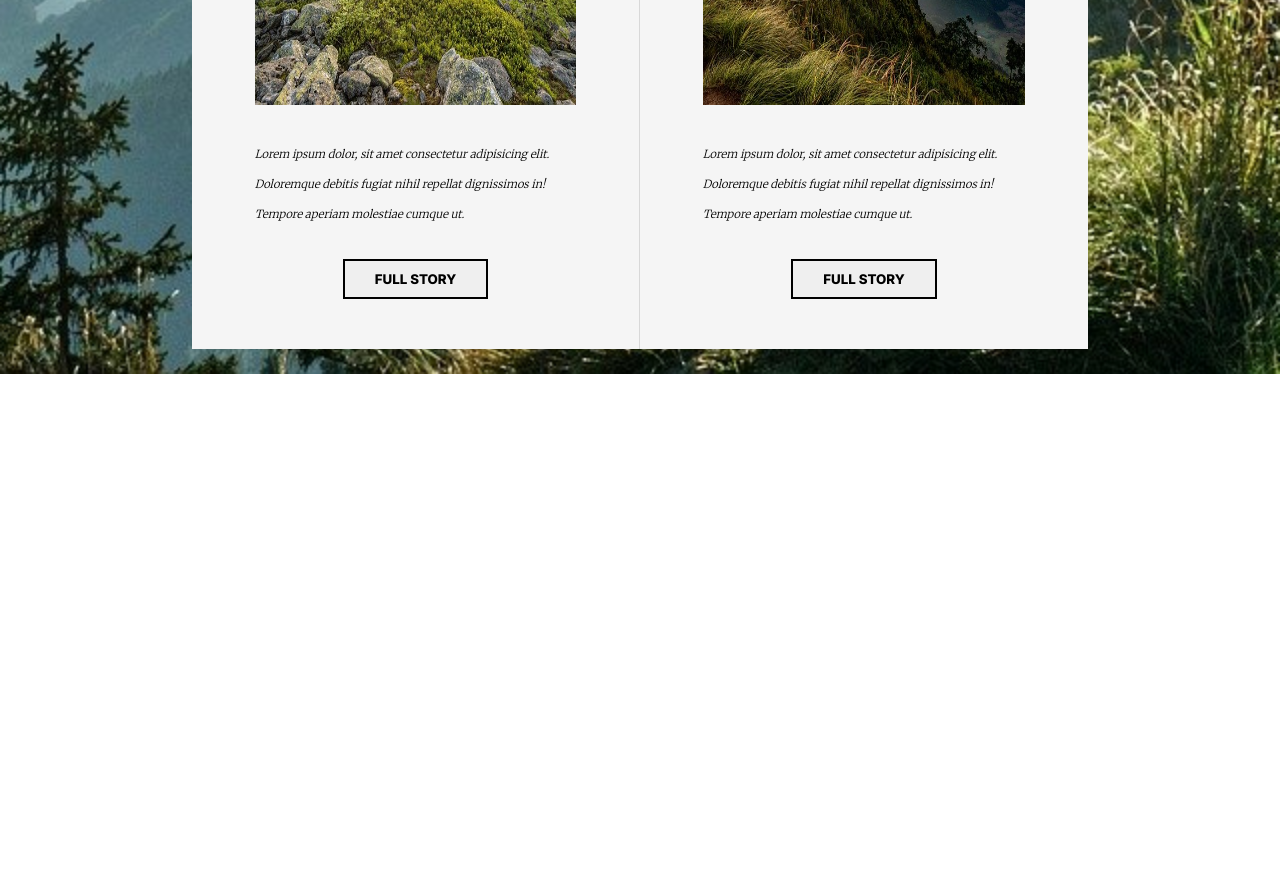
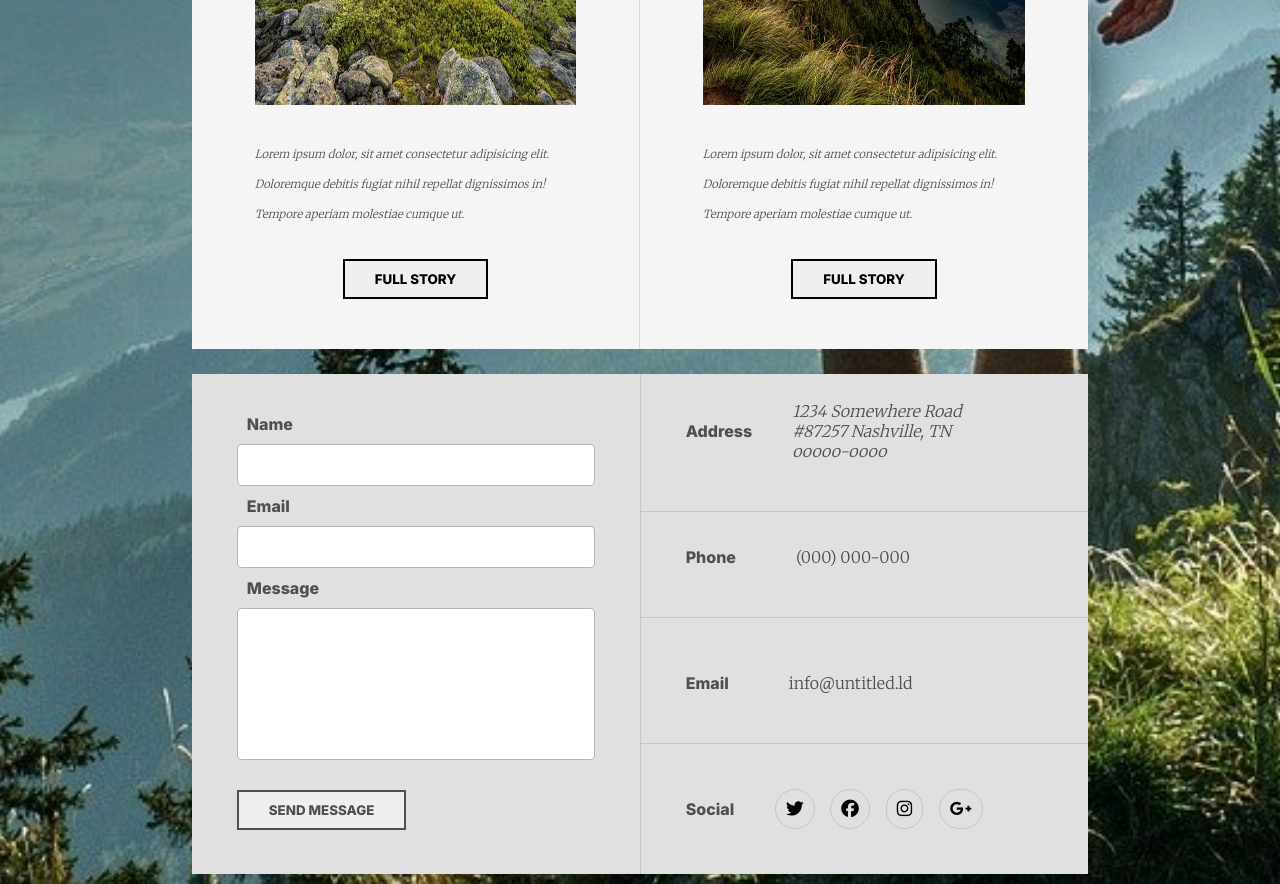
Before and after one commit to SloanGa/TP-La-Montagne, a plain HTML site: page index.html in a window 1280 px wide. Shown: the part 2300-3184 px from the top of the page. Before the commit the page ends 2674 px from the top, so only its background shows below. Drawn offline with Linux system fonts and the light colour scheme.

Commit message:
Version 3

```diff
--- a/index.html
+++ b/index.html
@@ -67,6 +67,51 @@
         </div>
     </div>
 
+    <footer>
+        <div class="form">
+            <form action="">
+                <label for="Name">Name</label>
+                <input type="text">
+                <label for="email">Email</label>
+                <input type="email">
+                <label for="Message">Message</label>
+                <textarea name="" id="ta" cols="30" rows="10"></textarea>
+            </form>
+            <button>Send message</button>
+
+        </div>
+        <div class="contact">
+            <div class="boxborder">
+                <div id="address">
+                    <label for="Addresse">Address</label>
+                    <address>1234 Somewhere Road #87257 Nashville, TN ooooo-oooo</address>
+                </div>
+            </div>
+            <div class="boxborder">
+                <div id="phone">
+                    <label for="phone">Phone</label>
+                    <p>(000) 000-000</p>
+                </div>
+            </div>
+            <div class="boxborder">
+                <div id="email">
+                    <label for="email">Email</label>
+                    <p>info@untitled.ld</p>
+                </div>
+            </div>
+            <div id="social">
+                <label for="Social">Social</label>
+                <div class="logo1">
+                    <i class="fa-brands fa-twitter"></i>
+                    <i class="fa-brands fa-facebook"></i>
+                    <i class="fa-brands fa-instagram"></i>
+                    <i class="fa-brands fa-google-plus-g"></i>
+                </div>
+
+            </div>
+        </div>
+    </footer>
+
 </body>
 
 </html>
--- a/styles/components/_buttons.scss
+++ b/styles/components/_buttons.scss
@@ -2,7 +2,7 @@
   display: flex;
   justify-content: center;
 }
-
+.main {
   button {
     font-family: "Inter", sans-serif;
     text-transform: uppercase;
@@ -18,3 +18,23 @@ button {
       transition: 0.5s;
     }
   }
+}
+
+footer {
+  button {
+    color: rgb(80, 79, 79);
+    font-family: "Inter", sans-serif;
+    text-transform: uppercase;
+    padding: 10px 30px;
+    text-align: center;
+    border: 2px solid rgb(80, 79, 79);
+    margin: 0 10%;
+
+    &:hover {
+      background: rgb(80, 79, 79);
+      color: whitesmoke;
+      cursor: pointer;
+      transition: 0.5s;
+    }
+  }
+}
--- a/styles/components/_form.scss
+++ b/styles/components/_form.scss
@@ -0,0 +1,30 @@
+label {
+  font-family: "Inter", sans-serif;
+  color: rgb(80, 79, 79);
+}
+
+p,
+address {
+  font-family: "Merriweather", serif;
+  color: rgb(80, 79, 79);
+}
+
+form {
+  display: flex;
+  flex-direction: column;
+  padding: 30px 10%;
+  textarea {
+    border: 1px solid rgba(0, 0, 0, 0.297);
+    border-radius: 5px;
+    resize: none;
+  }
+  label {
+    padding: 10px;
+  }
+
+  input {
+    height: 40px;
+    border: 1px solid rgba(0, 0, 0, 0.297);
+    border-radius: 5px;
+  }
+}
--- a/styles/components/_icons.scss
+++ b/styles/components/_icons.scss
@@ -0,0 +1,37 @@
+.navright {
+  i {
+    display: flex;
+    justify-content: space-around;
+    align-items: center;
+    height: 100%;
+    width: 100%;
+    font-size: 1.2rem;
+    &:hover {
+      background: rgba(245, 245, 245, 0.505);
+      color: black;
+      cursor: pointer;
+    }
+  }
+}
+
+.contact {
+  .logo1 {
+    width: 100%;
+    display: flex;
+    justify-content: space-evenly;
+    padding-left: 25px;
+
+    i {
+      border: 1px solid rgba(0, 0, 0, 0.119);
+      font-size: 1.1rem;
+      padding: 10px 10px;
+      border-radius: 50px;
+
+      &:hover {
+        background: rgba(245, 245, 245, 0.505);
+        color: black;
+        cursor: pointer;
+      }
+    }
+  }
+}
--- /dev/null
+++ b/styles/layout/_footer.scss
@@ -0,0 +1,36 @@
+footer {
+  height: 500px;
+  margin: 0 15%;
+  margin-bottom: 10px;
+  background: rgb(224, 224, 224);
+  display: grid;
+  grid-template-columns: 50% 50%;
+
+  .contact {
+    display: grid;
+    grid-template-rows: 25% 25% 25% 25%;
+    align-items: center;
+    border-left: 1px solid rgba(0, 0, 0, 0.119);
+
+    #address,
+    #phone,
+    #email,
+    #social {
+      display: flex;
+      align-items: center;
+      padding: 40px 20% 50px 10%;
+    }
+    p {
+      padding-left: 60px;
+    }
+
+    address {
+      padding-left: 40px;
+    }
+    .boxborder {
+      display: flex;
+
+      border-bottom: 1px solid rgba(0, 0, 0, 0.119);
+    }
+  }
+}
--- a/styles/layout/_nav.scss
+++ b/styles/layout/_nav.scss
@@ -34,18 +34,5 @@
   .navright {
     width: 30%;
     display: flex;
-    i {
-      display: flex;
-      justify-content: space-around;
-      align-items: center;
-      height: 100%;
-      width: 100%;
-      font-size: 1.2rem;
-      &:hover {
-        background: rgba(245, 245, 245, 0.505);
-        color: black;
-        cursor: pointer;
-      }
-    }
   }
 }
--- a/styles/pages/_home.scss
+++ b/styles/pages/_home.scss
@@ -1,6 +1,6 @@
 body {
   background: url(/images/bg.jpg);
   background-size: cover;
-  background-position: top;
+  background-position: center;
   background-repeat: no-repeat;
 }
--- a/styles/style.scss
+++ b/styles/style.scss
@@ -7,3 +7,4 @@
 @import "./layout/header";
 @import "./layout/nav";
 @import "./layout/main";
+@import "./layout/footer";
```
Also changed, not shown: styles/style.css, 1 other file. Lines whose indentation alone changed are shown as unchanged.
